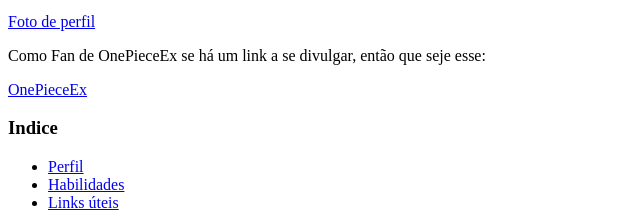
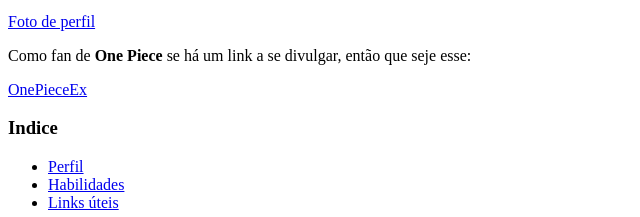
Before and after one commit to iDallek/idallek.github.io, a plain HTML site: page index.html in a window 1280 px wide. Shown: the part 310-527 px from the top of the page, 0-640 px from the left. Drawn offline with Linux system fonts and the light colour scheme.

Commit message:
Correcao de escrita

```diff
--- a/index.html
+++ b/index.html
@@ -28,7 +28,7 @@
   <div>
     <a href="Imagens/FotoPerfil.jpg">Foto de perfil</a>
     <br>
-    <p>Como Fan de OnePieceEx se há um link a se divulgar, então que seje esse:</p>
+    <p>Como fan de <strong>One Piece</strong> se há um link a se divulgar, então que seje esse:</p>
     <a href="https://onepieceex.net/">OnePieceEx</a>
   </div>
   <div>
```
